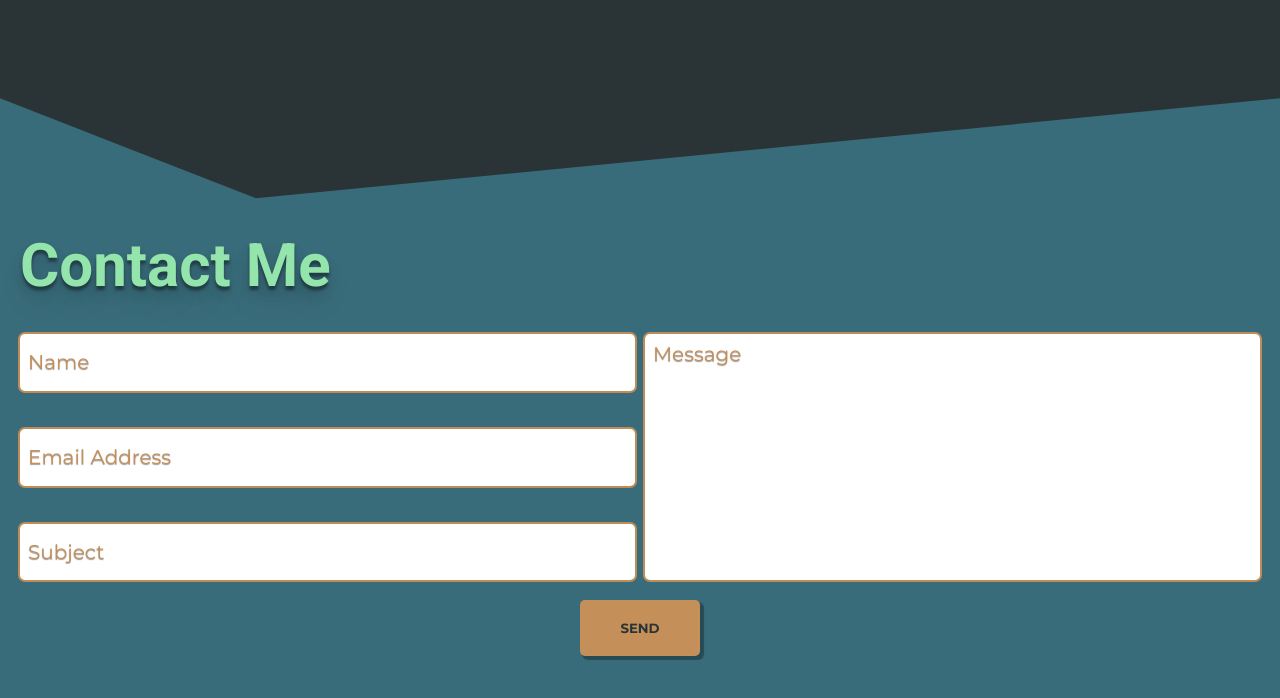
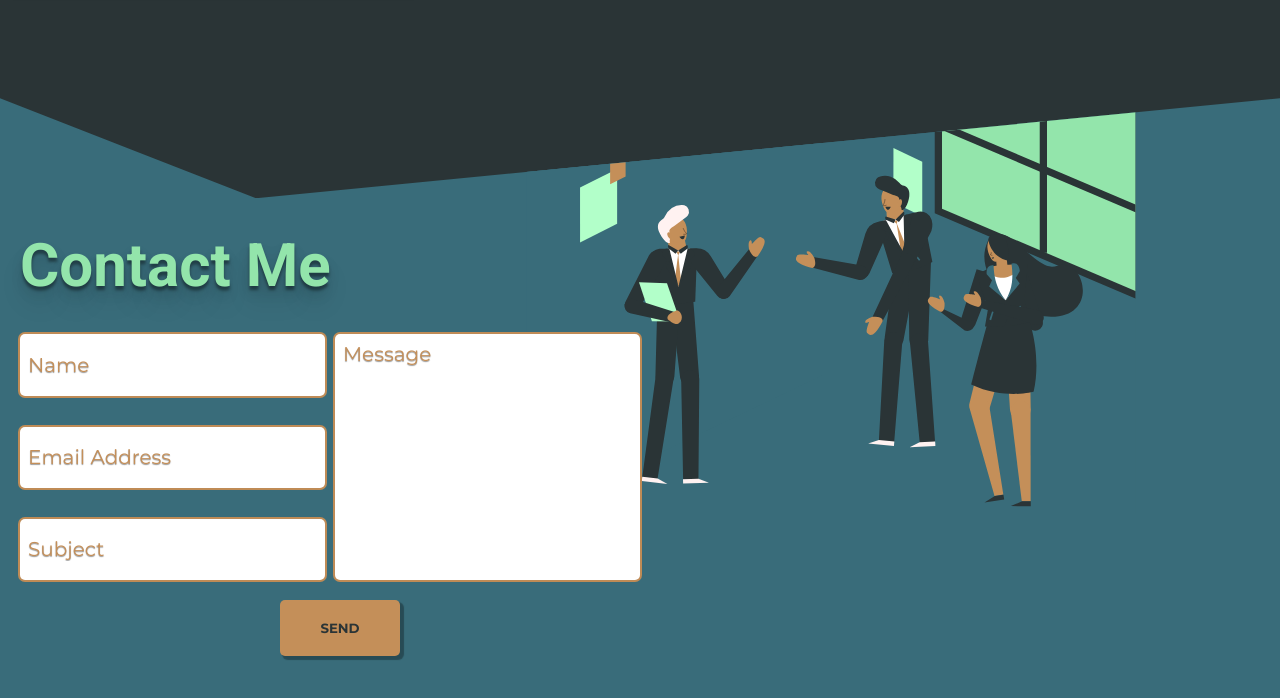
Before and after one commit to clickwithclark/clickwithclark.github.io, a plain HTML site: page src/index.html in a window 1280 px wide. Shown: the part 2902-3600 px from the top of the page. Drawn offline with Linux system fonts and the light colour scheme.

Commit message:
feat: add graphic to contact section

```diff
--- a/src/index.html
+++ b/src/index.html
@@ -143,6 +143,7 @@
                 </div>
                 <button class="contact-me__btn">Send</button>
             </form>
+            <div class="contact-me__meeting-graphic"></div>
         </section>
 
 
--- a/src/scss/style.scss
+++ b/src/scss/style.scss
@@ -572,12 +572,15 @@ main {
     position: relative;
     top: -10rem;
     padding-top: 12rem;
+    position: relative;
   }
   .contact-me__container {
     display: flex;
-    width: 100%;
+    width: 50%;
     flex-direction: row;
     gap: 1rem;
+    position: relative;
+    z-index: 2;
     > * {
       flex: 1;
     }
@@ -585,15 +588,28 @@ main {
   .contact-me__details {
     justify-content: space-between;
     > * {
-      height: 23%;
+      height: 25%;
     }
   }
   .contact-me__btn {
     display: block;
-    margin: 2rem auto 0;
+    margin: 2rem auto 0 21%;
+    position: relative;
+    z-index: 2;
   }
   .contact-me__message {
     display: flex;
   }
+
+  .contact-me__meeting-graphic {
+    background-image: url(../img/meeting2.svg);
+    background-repeat: no-repeat;
+    height: 60vw;
+    width: 50vw;
+    position: absolute;
+    top: -14rem;
+    left: 40%;
+    // outline:2px solid tomato;
+  }
 }
 /*-------------------------------------------------------------------*/
```
Also changed, not shown: src/css/style.css, src/css/style.min.css, src/img/meeting2.svg (added).
